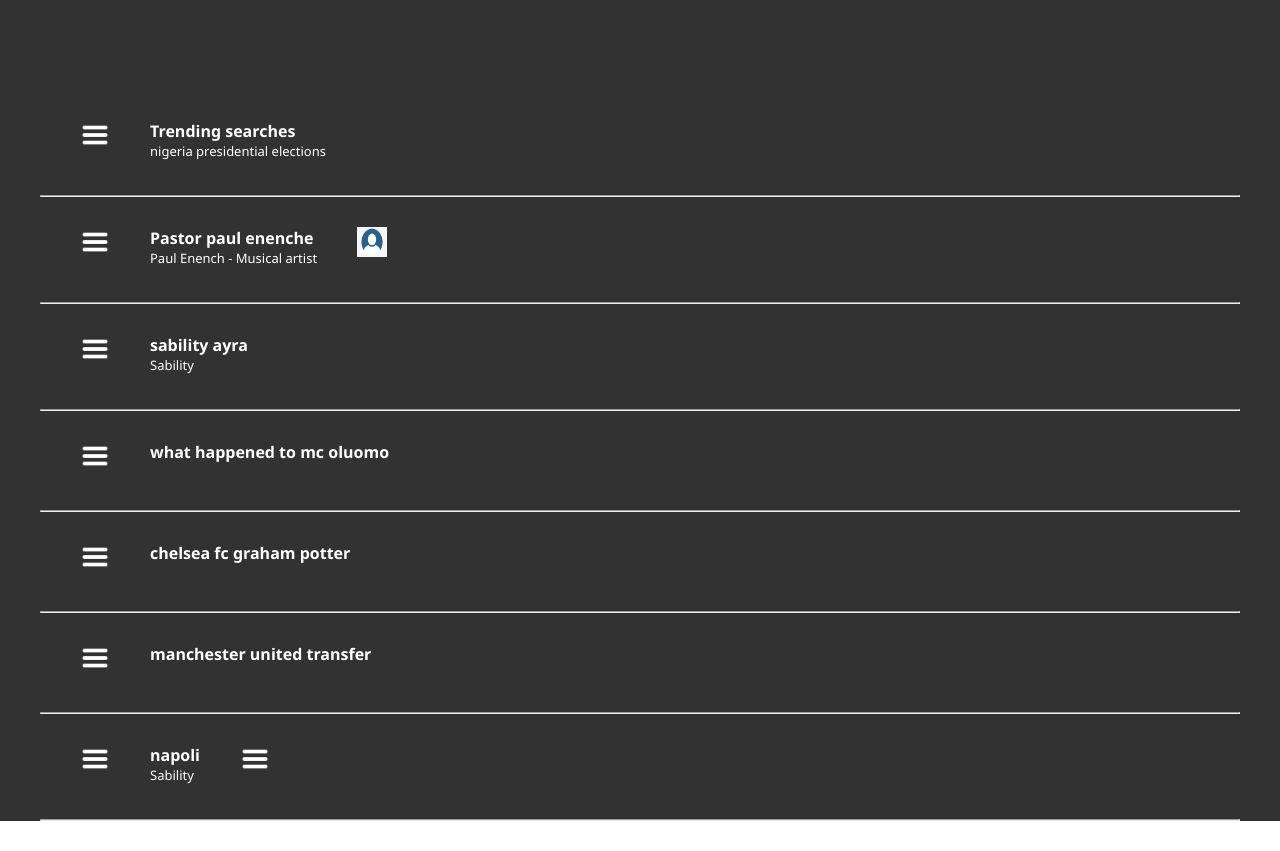
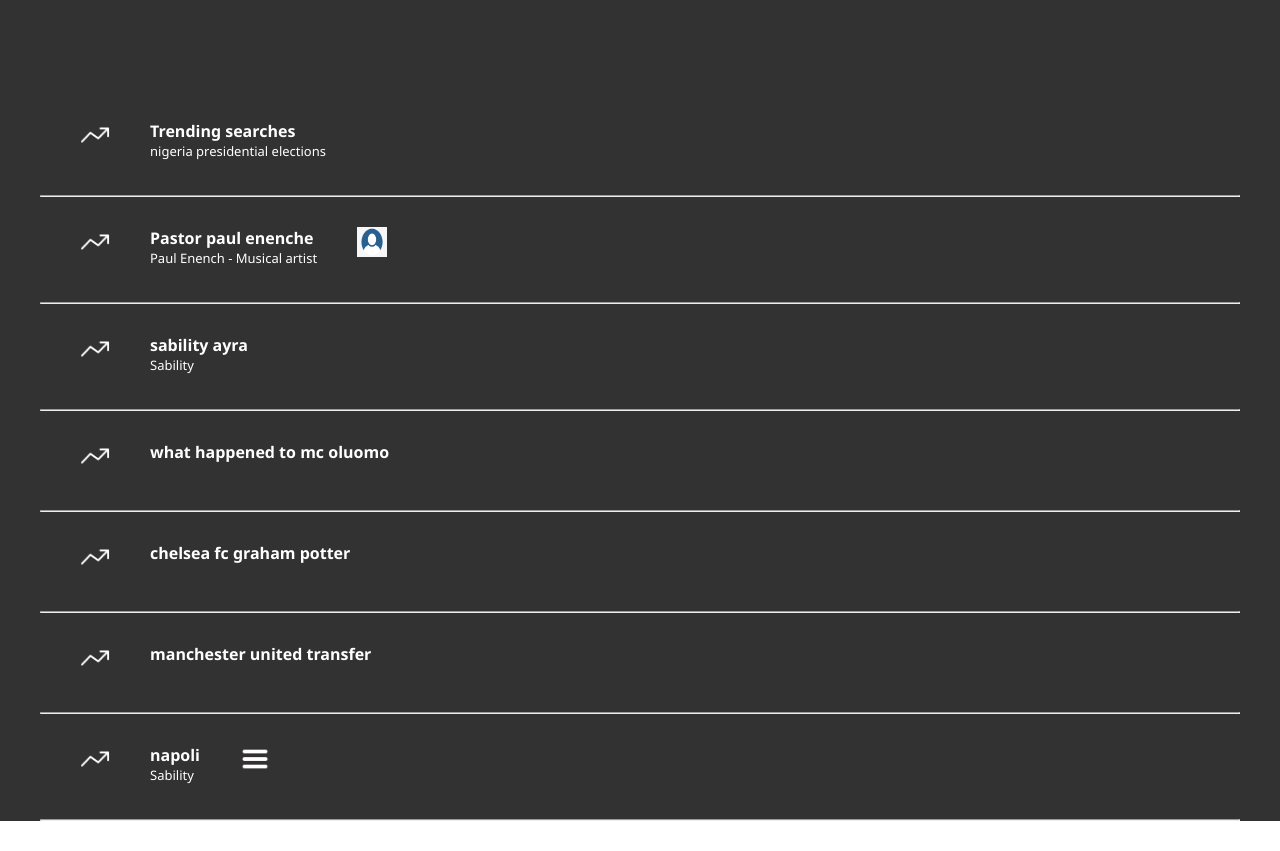
Before and after one commit to Oladseg/GOOGLE-ASS, a plain HTML site: page index.html in a window 1280 px wide. Shown: the part 540-1391 px from the top of the page. Drawn offline with Linux system fonts and the light colour scheme.

Commit message:
Update index.html

```diff
--- a/index.html
+++ b/index.html
@@ -36,7 +36,7 @@
             <div class="section_align">
                 <div class="first_section">
                     <div>
-                        <img src="./images/linebar.png" alt="">
+                        <img src="./images/002-arrows[1].png" alt="">
                     </div>
                     <div>
                         <h6>Trending searches</h6>
@@ -49,7 +49,7 @@
             <div class="section_align">
                 <div class="second_section">
                     <div>
-                        <img src="./images/linebar.png" alt="">
+                       <img src="./images/002-arrows[1].png" alt="">
                     </div>
                     <div>
                         <h6>
@@ -66,7 +66,7 @@
             <div class="section_align">
                 <div class="third_section">
                     <div>
-                        <img src="./images/linebar.png" alt="">
+                        <img src="./images/002-arrows[1].png" alt="">
                     </div>
                     <div>
                         <h6>
@@ -80,7 +80,7 @@
              <hr>
             <div class="section_align"><div class="fourth_section">
                 <div>
-                    <img src="./images/linebar.png" alt="">
+                    <img src="./images/002-arrows[1].png" alt="">
                 </div>
                 <div>
                     <h6>
@@ -92,7 +92,7 @@
              <hr>
             <div class="section_align"><div class="fifth_section">
                 <div>
-                    <img src="./images/linebar.png" alt="">
+                    <img src="./images/002-arrows[1].png" alt="">
                 </div>
                 <div>
                     <h6>
@@ -105,7 +105,7 @@
             <div class="section_align">
                 <div class="sixth_section">
                     <div>
-                        <img src="./images/linebar.png" alt="">
+                        <img src="./images/002-arrows[1].png" alt="">
                     </div>
                     <div>
                         <h6>
@@ -119,7 +119,7 @@
             <div class="section_align">
                 <div class="seventh_section">
                     <div>
-                        <img src="./images/linebar.png" alt="">
+                        <img src="./images/002-arrows[1].png" alt="">
                     </div>
                     <div>
                         <h6>
```
